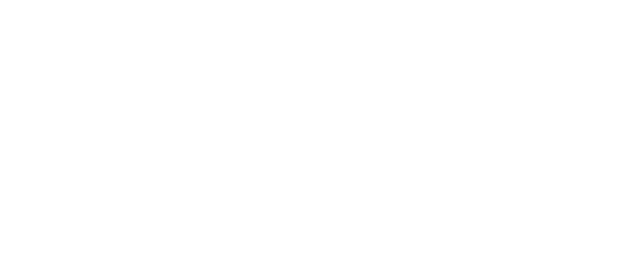
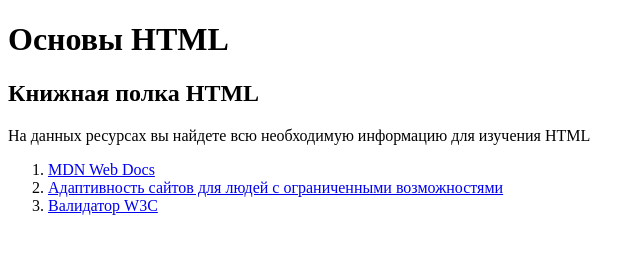
Before and after one commit to ValentinaKobtseva/task-html, a website: page src/index.html in a window 1280 px wide. Shown: the whole page, without its empty margins (0-644 px from the left). Drawn offline with Linux system fonts and the light colour scheme.

Commit message:
Задание по HTML

```diff
--- a/src/index.html
+++ b/src/index.html
@@ -3,5 +3,26 @@
     <head>
         <title>HTML</title>
     </head>
-    <body></body>
+    <body>
+        <h1>Основы HTML</h1>
+        <h2>Книжная полка HTML</h2>
+        <p>
+            На данных ресурсах вы найдете всю необходимую информацию для
+            изучения HTML
+        </p>
+        <ol>
+            <li>
+                <a href="https://developer.mozilla.org/ru/docs/Web/HTML"
+                    >MDN Web Docs</a
+                >
+            </li>
+            <li>
+                <a href="https://weblind.ru/"
+                    >Адаптивность сайтов для людей с ограниченными
+                    возможностями</a
+                >
+            </li>
+            <li><a href="https://validator.w3.org/">Валидатор W3C</a></li>
+        </ol>
+    </body>
 </html>
```
Also changed, not shown: 1 other file.
